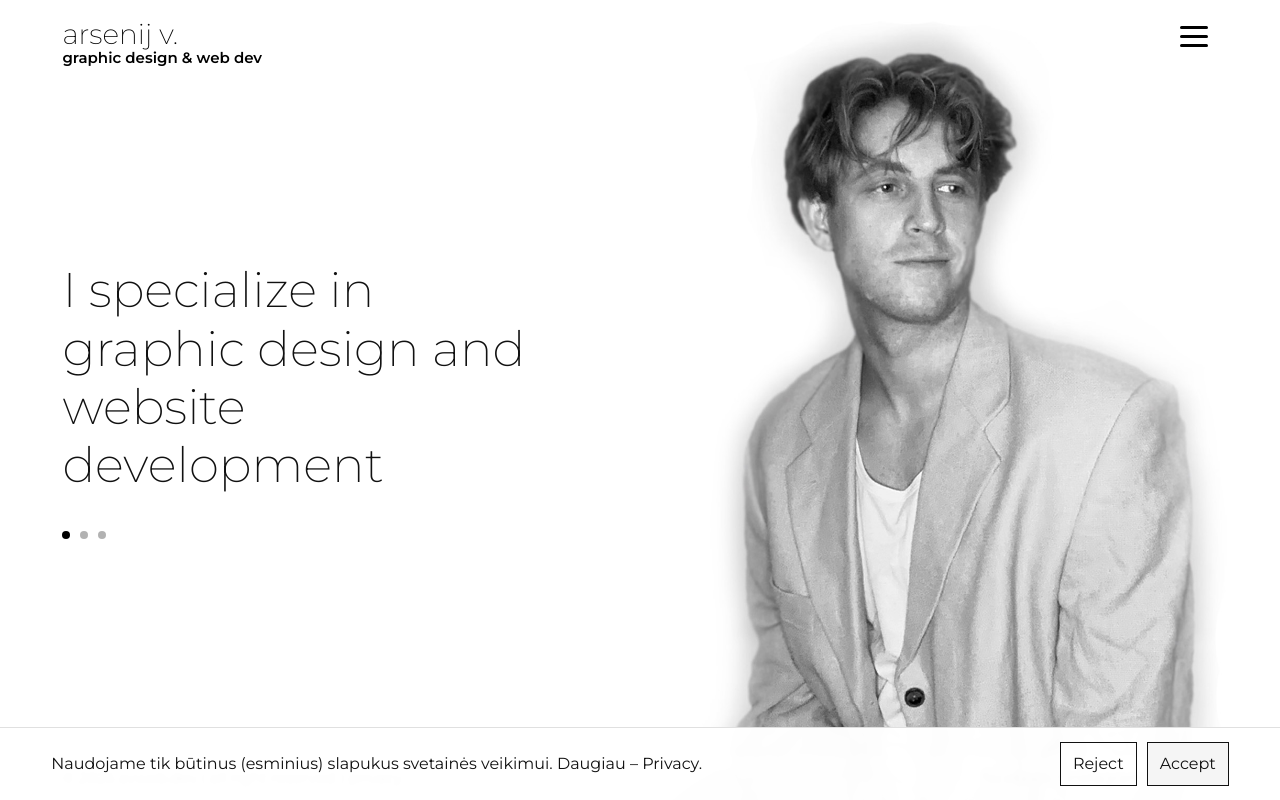
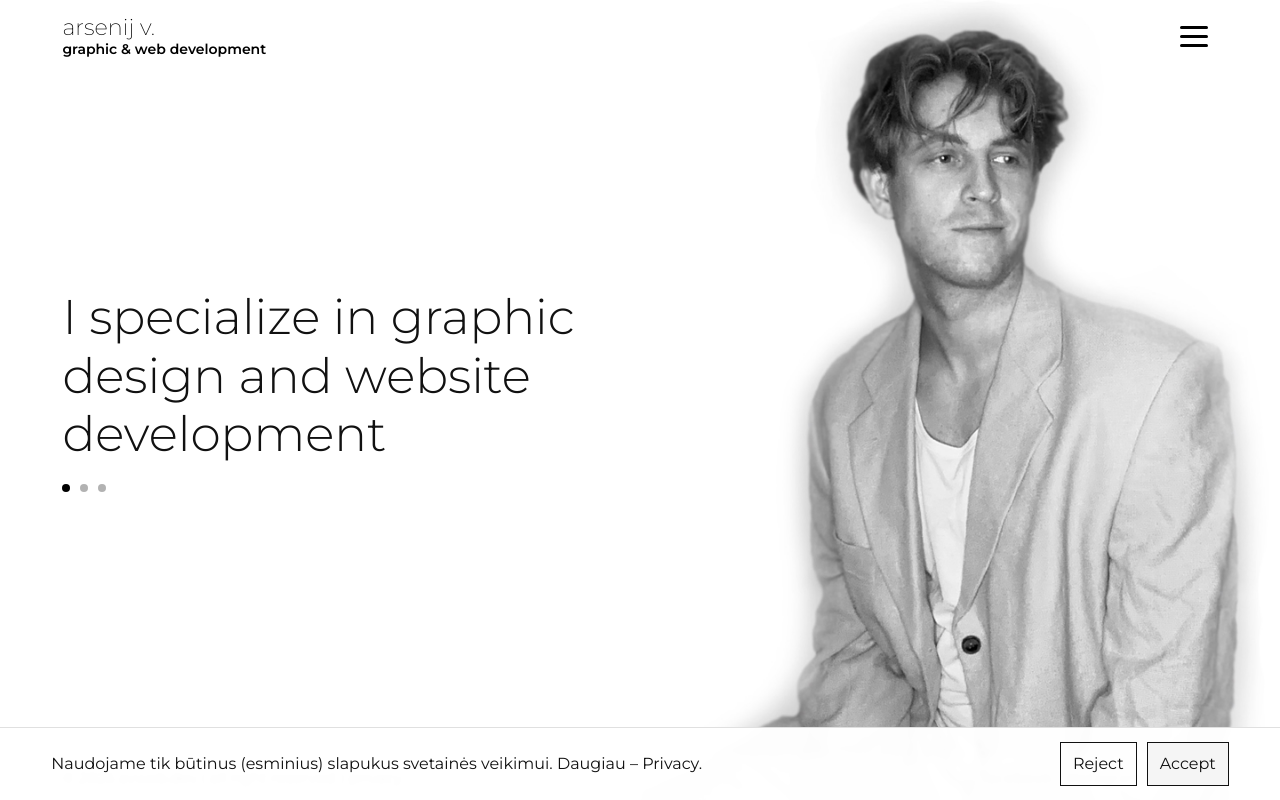
Before and after one commit to Arsenas/av-webdev, a React (Vite) app: page / in a window 1280 px wide. Built offline with nearby package versions, Linux system fonts and the light colour scheme.

Commit message:
more fixes

```diff
--- a/src/components/Hero.tsx
+++ b/src/components/Hero.tsx
@@ -31,7 +31,7 @@ export default function Hero() {
     return () => clearInterval(id);
   }, [next]);
 
-  // drag support (tik trigger’is, be h1 judinimo)
+  // drag support
   useEffect(() => {
     const el = titleRef.current;
     if (!el) return;
@@ -52,7 +52,6 @@ export default function Hero() {
     const onMove = (e: PointerEvent) => {
       if (!dragging) return;
       dx = e.clientX - startX;
-      // optional vizualinis feedback (pvz. opacity)
       const opacity = Math.max(0.4, 1 - Math.abs(dx) / 300);
       el.style.opacity = String(opacity);
     };
@@ -62,14 +61,10 @@ export default function Hero() {
       dragging = false;
       el.classList.remove("dragging");
       el.releasePointerCapture(e.pointerId);
+      el.style.opacity = "1";
 
-      el.style.opacity = "1"; // resetinam
-
-      if (dx > 60) {
-        prev();
-      } else if (dx < -60) {
-        next();
-      }
+      if (dx > 60) prev();
+      else if (dx < -60) next();
       dx = 0;
     };
 
@@ -97,8 +92,8 @@ export default function Hero() {
               {cur.title}
             </div>
           </h1>
-        </div>
 
+          <div className="hero-dots-wrap">
             <div className="hero-dots" role="tablist" aria-label="Slides">
               {slides.map((_, idx) => (
                 <button
@@ -116,8 +111,12 @@ export default function Hero() {
               ))}
             </div>
           </div>
+        </div>
+      </div>
 
+      <div className="hero-media-wrap">
         <div className="hero-media" aria-hidden="true" />
+      </div>
     </section>
   );
 }
--- a/src/components/header.tsx
+++ b/src/components/header.tsx
@@ -11,7 +11,7 @@ export default function Header() {
         <div className="container header-row">
           <Link to="/" className="brand" onClick={close}>
             <span className="brand-title">arsenij v.</span>
-            <span className="brand-sub">graphic design &amp; web dev</span>
+            <span className="brand-sub">graphic &amp; web development</span>
           </Link>
 
           {/* burger -> BACK */}
--- a/src/styles/header.css
+++ b/src/styles/header.css
@@ -1,43 +1,46 @@
-/* === Header height var (jei jau turi, palik) === */
 :root {
+  --edge: clamp(16px, 4vw, 64px); /* universalus šoninis tarpas */
   --header-h: clamp(56px, 9svh, 84px);
 }
 
-/* ===== Header bar ===== */
+/* Header bar */
 .site-header {
   position: fixed;
   top: 0;
   left: 0;
   right: 0;
-  z-index: 100; /* virš overlay */
-  color: #000; /* paveldi brand/burger spalvą */
+  z-index: 100;
+  color: #000;
   background: transparent;
 }
 
 .header-row {
   min-height: var(--header-h);
   display: flex;
-  align-items: flex-start;
+  align-items: center;
   justify-content: space-between;
-  padding-block: clamp(12px, 2.4vw, 20px);
-  padding-inline: calc(var(--edge) - 5dvh);
+
+  /* vietoj vw → vh */
+  padding-inline: calc(var(--edge) - 40px);
 }
 
 /* Brand */
 .brand {
   display: inline-flex;
   flex-direction: column;
-  gap: 2px;
+  gap: 0.2em; /* kad skaluotųsi su height */
   text-decoration: none;
   color: inherit;
 }
+
 .brand-title {
   font-weight: 200;
   line-height: 1;
-  font-size: 28px;
+  font-size: clamp(18px, 2.8vh, 28px);
 }
+
 .brand-sub {
-  font-size: 15px;
+  font-size: clamp(12px, 1.8vh, 14px); /* irgi pagal height */
   font-weight: 600;
   color: #000;
   line-height: 1;
@@ -45,7 +48,6 @@
 .brand:hover {
   text-decoration: none;
 }
-
 /* Burger / BACK */
 .menu-btn {
   display: inline-flex;
@@ -165,7 +167,7 @@
   color: #fff;
   text-decoration: none;
   font-weight: 700;
-  font-size: clamp(28px, 8vw, 80px);
+  font-size: clamp(28px, 9.5vmin, 90px);
   line-height: 1.2;
   display: block;
 }
--- a/src/styles/home.css
+++ b/src/styles/home.css
@@ -1,40 +1,70 @@
 .hero {
+  position: relative;
   display: flex;
-  justify-content: space-between;
-  align-items: stretch;
+  align-items: center;
   min-height: 100svh;
   overflow: hidden;
 }
 
 .hero-text {
-  flex: 0.8; /* atitinka 1.2fr */
+  flex: 0.8;
   position: relative;
   padding-left: calc(var(--content-left) - 5dvh);
   display: flex;
-  flex-direction: column;
-  justify-content: center;
-  row-gap: clamp(12px, 2vw, 16px);
+  flex-direction: column; /* natūraliai: viršuje title-wrap, apačioje dots-wrap */
+  justify-content: flex-end; /* visa grupė prispausta prie apačios hero */
   z-index: 3;
 }
 
-.hero-media {
-  flex: 1.3; /* atitinka 1fr */
-  position: relative;
-  z-index: 2;
-  max-height: 100%;
-  background: left center / 100% 100% no-repeat, var(--hero-img) right center / cover no-repeat,
-    linear-gradient(#eee, #ddd);
+.hero-media-wrap {
+  position: absolute;
+  inset: 0;
+  display: flex;
+  justify-content: flex-end;
+  align-items: stretch;
+  pointer-events: none;
+  height: 100%;
 }
 
+/* šitas svarbus */
+.hero-title-wrap {
+  display: flex;
+  flex-direction: column; /* h1 tekstas kabės virš dots ir augs į viršų */
+  align-items: flex-start;
+  flex-grow: 1;
+}
+.hero-dots-wrap {
+  margin-top: 0; /* nereikia atstumo viršuje */
+  margin-bottom: 20px; /* vietoje to tarpas nuo apačios */
+}
+/* Tik desktop – ribojam konteinerio plotį */
+@media (min-width: 1025px) {
+  .hero-media-wrap {
+    max-width: 1500px;
+    margin-inline: auto;
+  }
+}
+
+/* Pats media */
+.hero-media {
+  flex: 0 0 auto;
+  width: 100%;
+  max-width: 100%; /* kiek nori, pvz. foto plotis */
+  background: var(--hero-img) right center / contain no-repeat;
+  height: 100%;
+  z-index: 1;
+}
 .hero-title {
   margin: 0;
-  font-weight: 200;
-  font-size: clamp(34px, 3.8vw, 62px);
+  font-weight: 300;
+  font-size: clamp(34px, 3.8vw, 52px);
   line-height: 1.2;
   max-width: 20ch;
   white-space: normal;
   cursor: grab;
-  /* h1 pats neturi animacijos, tik wrapper viduje */
+
+  display: flex;
+  flex-direction: column-reverse; /* tekstas viduje augs į viršų */
 }
 
 .hero-title.dragging {
@@ -58,12 +88,11 @@
   animation: slideFromLeft 0.6s cubic-bezier(0.22, 0.61, 0.36, 1) forwards;
 }
 
-/* Dots stilius */
 .hero-dots {
   display: flex;
   gap: 10px;
-  margin-top: 20px;
   align-items: center;
+  padding-top: 20px;
 }
 
 .dot {
@@ -129,10 +158,9 @@
   .hero-text {
     display: flex !important;
     flex-direction: column;
-    justify-content: flex-end;
-    margin: 0;
+    margin-top: 300px;
     max-width: 32ch;
-    padding-left: var(--content-left);
+    padding-left: calc(var(--content-left) - 30px);
     padding-right: var(--edge);
     padding-bottom: 12dvh;
     z-index: 2;
@@ -155,7 +183,7 @@
   }
 
   .hero-text {
-    margin: 0;
+    margin-top: 450px;
     margin-left: 20px;
     max-width: 30ch;
     padding-left: calc(var(--content-left) - 40px);
--- a/src/styles/profile.css
+++ b/src/styles/profile.css
@@ -167,8 +167,8 @@
 .profile .section-title {
   padding-left: calc(var(--content-left) - 40px);
   padding-right: var(--edge);
-  padding-top: clamp(12px, 7svh, 80px);
-  font-weight: 300;
+  padding-top: clamp(12px, 50svh, 180px);
+  font-weight: 400;
 }
 @media (max-width: 960px) {
   .profile .section-title {
```
Also changed, not shown: public/hero-1 - Copy.jpg (added), public/hero-1.jpg. Lines whose indentation alone changed are shown as unchanged.
